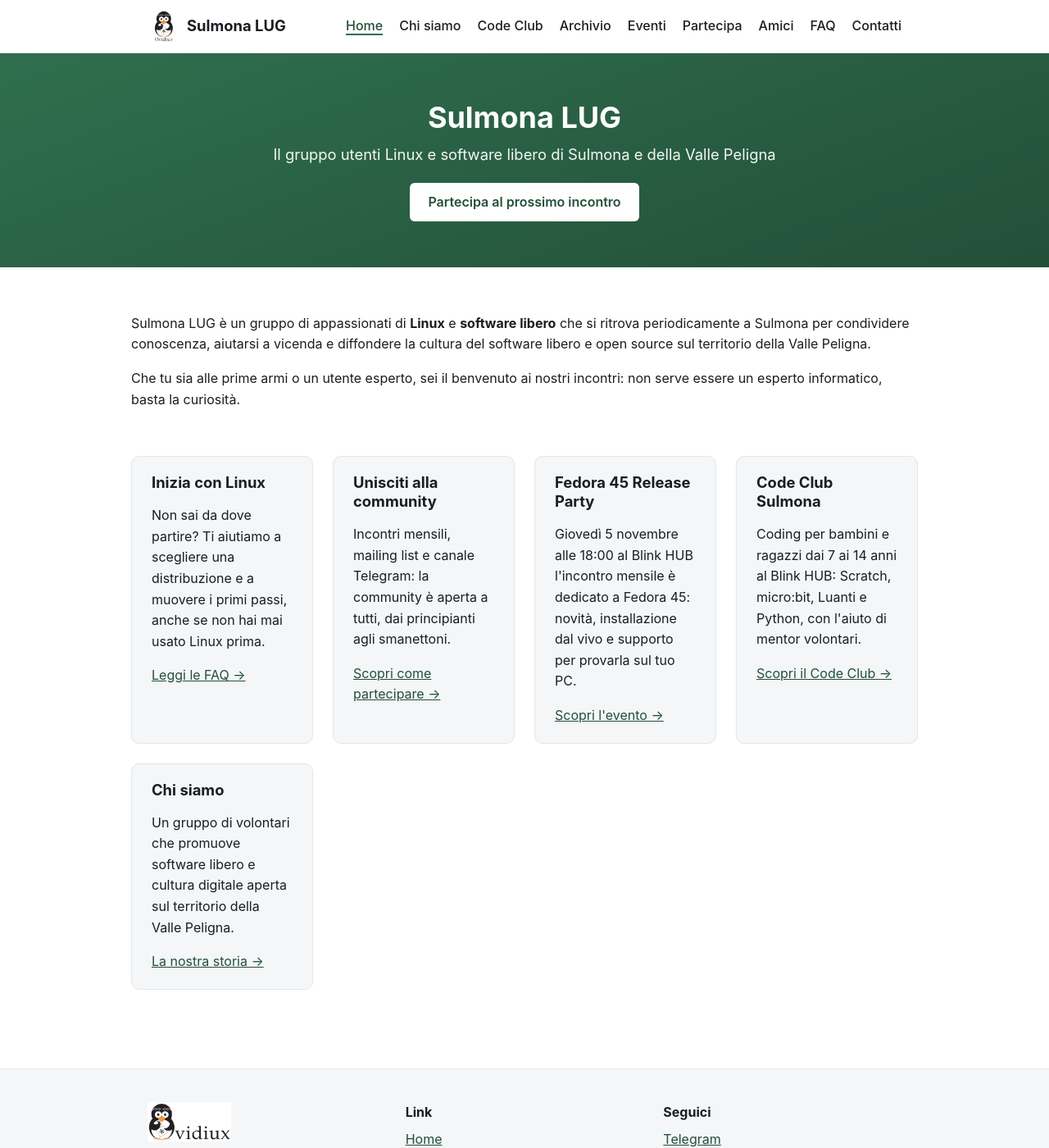
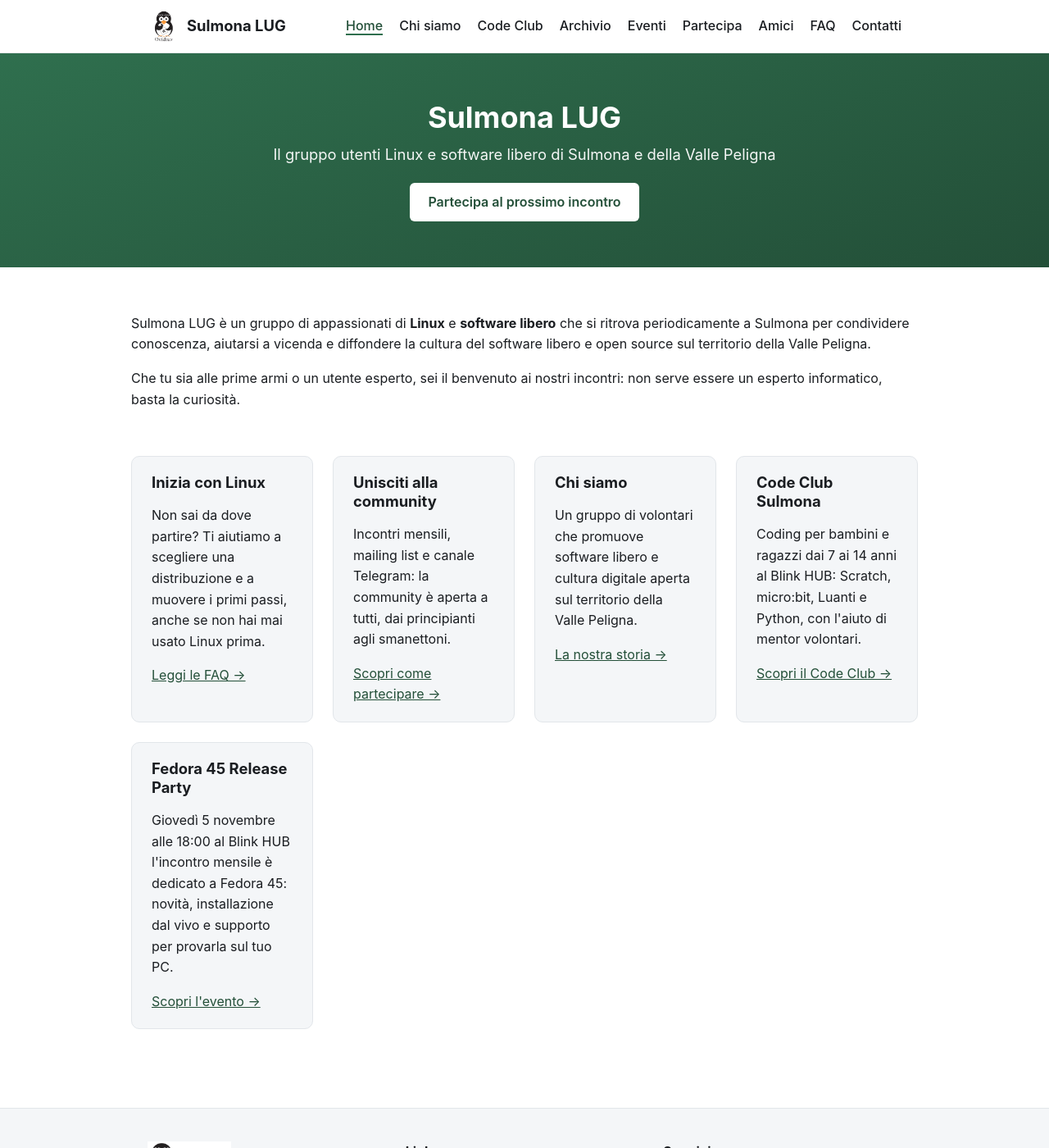
Before and after one commit to Sulmona-LUG/sulmona-lug.github.io, a Jekyll site: the page built from index.md, in a window 1280 px wide and 1400 px high. Shown: the whole window at 82% size. Built offline with Jekyll 4.4.1, drawn with Linux system fonts in a browser that asks for light colours.

Commit message:
Home: primi quattro blocchi fissi, notizie ed eventi dalla seconda riga
Co-Authored-By: Claude Sonnet 5.5 <noreply@anthropic.com>

```diff
--- a/index.md
+++ b/index.md
@@ -14,18 +14,18 @@ blocks:
     text: "Incontri mensili, mailing list e canale Telegram: la community è aperta a tutti, dai principianti agli smanettoni."
     url: /partecipa/
     link_text: "Scopri come partecipare"
+  - title: "Chi siamo"
+    text: "Un gruppo di volontari che promuove software libero e cultura digitale aperta sul territorio della Valle Peligna."
+    url: /chi-siamo/
+    link_text: "La nostra storia"
+  - title: "Code Club Sulmona"
+    text: "Coding per bambini e ragazzi dai 7 ai 14 anni al Blink HUB: Scratch, micro:bit, Luanti e Python, con l'aiuto di mentor volontari."
+    url: /code-club/
+    link_text: "Scopri il Code Club"
   - title: "Fedora 45 Release Party"
     text: "Giovedì 5 novembre alle 18:00 al Blink HUB l'incontro mensile è dedicato a Fedora 45: novità, installazione dal vivo e supporto per provarla sul tuo PC."
     url: /fedora-45/
     link_text: "Scopri l'evento"
-  - title: "Code Club Sulmona"
-    text: "Coding per bambini e ragazzi dai 7 ai 14 anni al Blink HUB: Scratch, micro:bit, Luanti e Python, con l'aiuto di mentor volontari."
-    url: /code-club/
-    link_text: "Scopri il Code Club"
-  - title: "Chi siamo"
-    text: "Un gruppo di volontari che promuove software libero e cultura digitale aperta sul territorio della Valle Peligna."
-    url: /chi-siamo/
-    link_text: "La nostra storia"
 ---
 
 Sulmona LUG è un gruppo di appassionati di **Linux** e **software libero** che si ritrova
```
